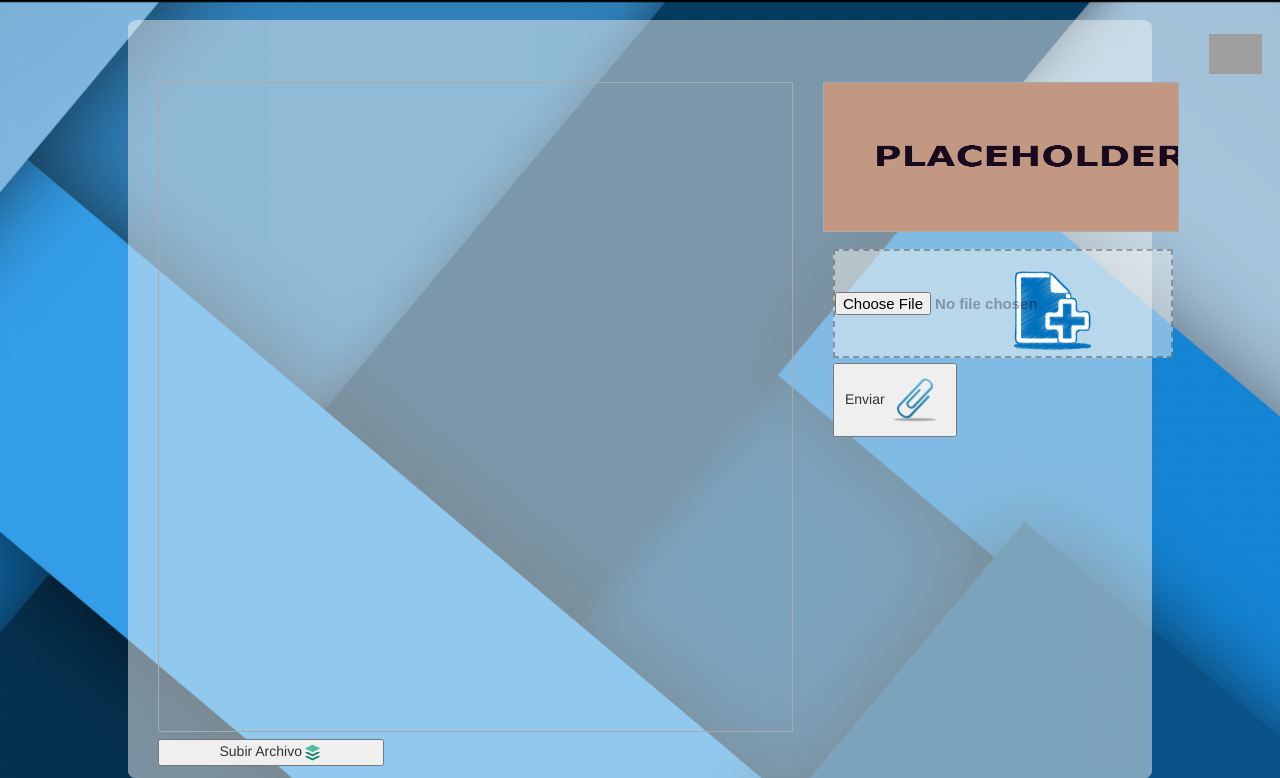
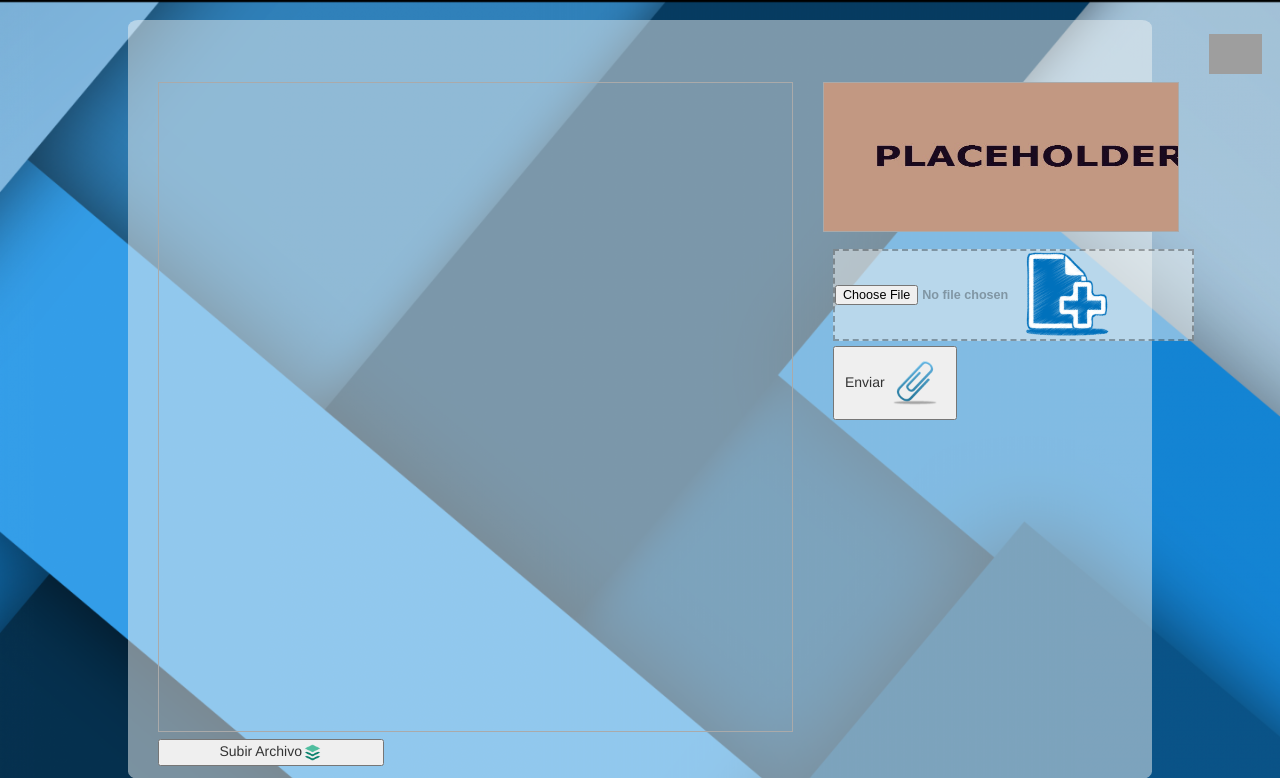
Before and after one commit to DarAkus1420/FCUD, a PHP site: page / in a window 1280 px wide; the page is wider, and only the part inside the window is pictured. Shown: the top 778 px of that part. Run offline with PHP 8.4, Linux system fonts and the light colour scheme; grey boxes are pictures that could not be loaded.

Commit message:
Cambios de resolucionv2
by victor y edu :D

```diff
--- a/Implementacion VUE/estilo.css
+++ b/Implementacion VUE/estilo.css
@@ -21,13 +21,13 @@
 }
 
 #drop-zone {
-    width: 80%;
+    width: 85%;
     height: 80%;
     border: 2px dashed rgba(0, 0, 0, 0.3);
     font-family: Arial;
     text-align: center;
     line-height: 700%;
-    font-size: 15px;
+    font-size: 90%;
     color: rgba(0, 0, 0, .3);
     background-color: rgba(239, 243, 243, 0.5);
     background-image: url("Assets/insert.png");
```
